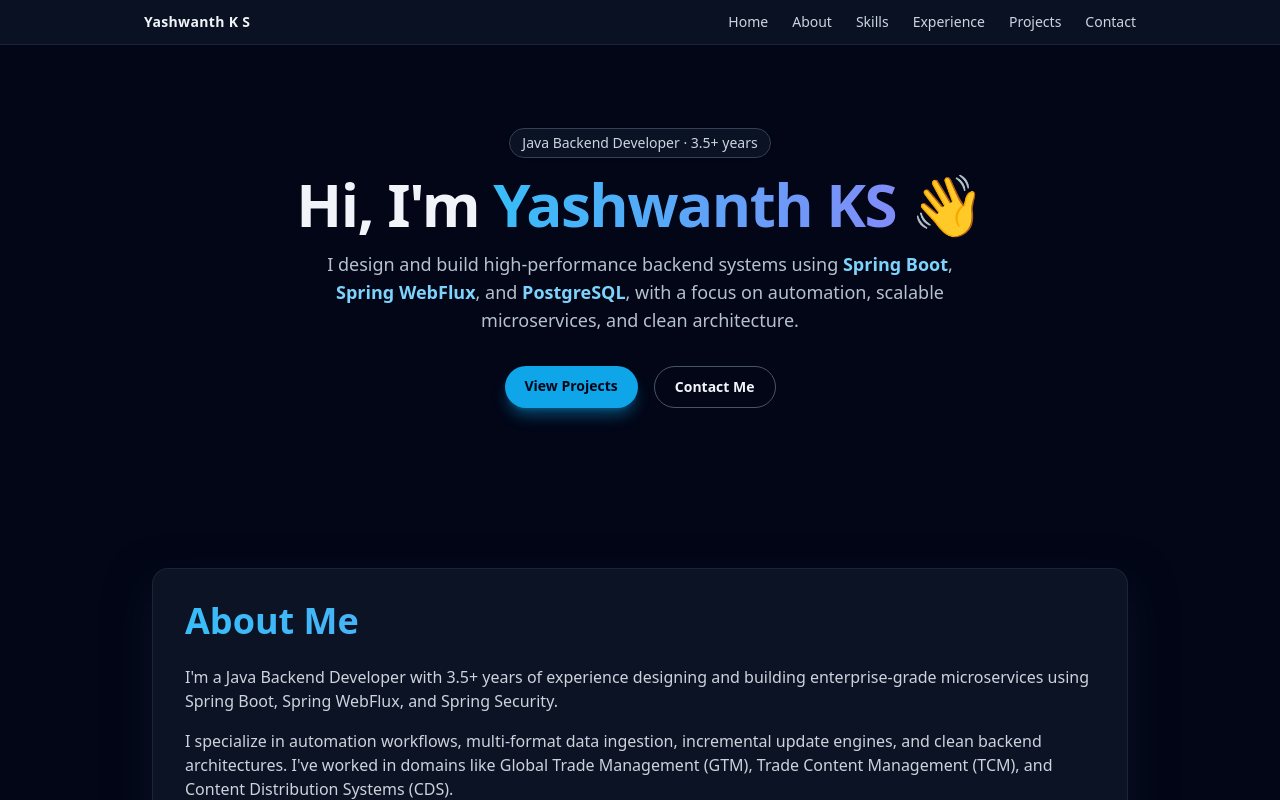
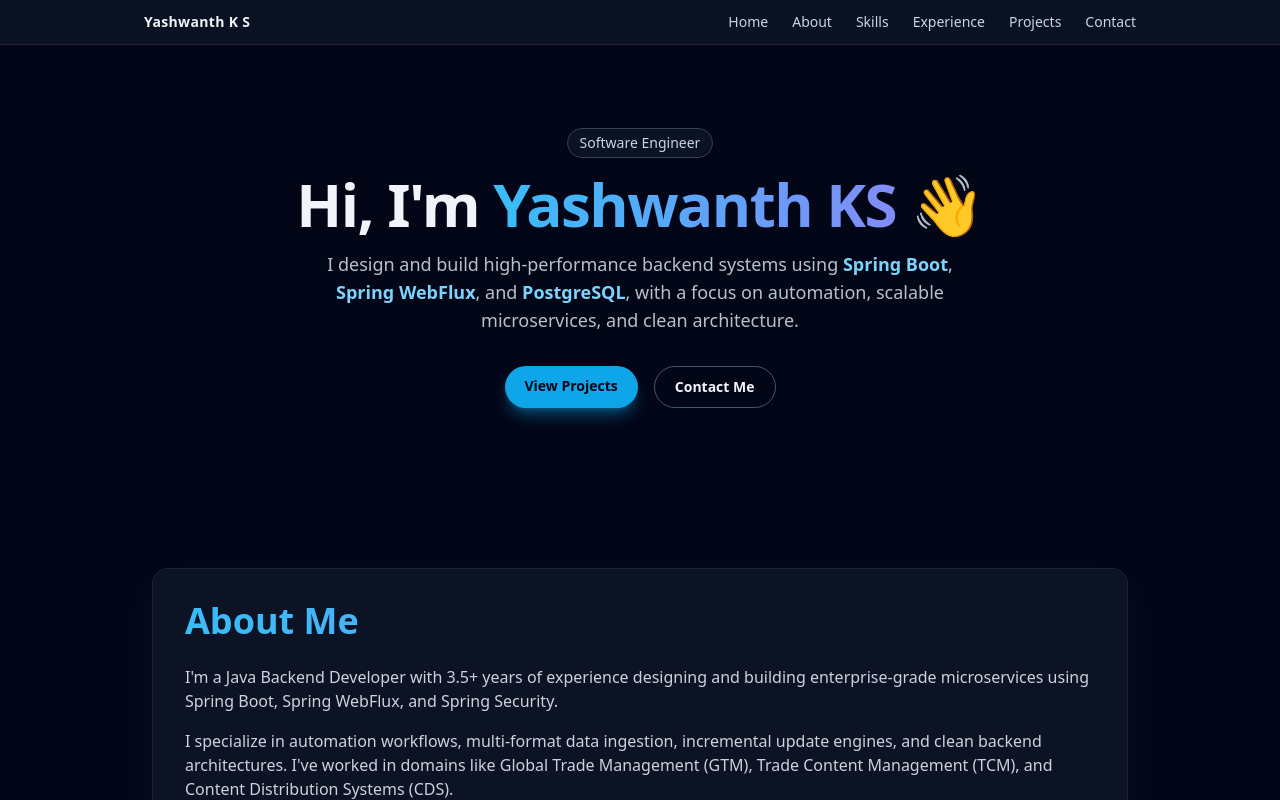
Before and after one commit to yashwanthks1/yashwanthks1.github.io, a Next.js app: page / in a window 1280 px wide. Shown: the top 800 px of the page. Built offline with nearby package versions, Linux system fonts and the light colour scheme.

Commit message:
heading name changed....
heading name changed....

```diff
--- a/src/app/page.tsx
+++ b/src/app/page.tsx
@@ -22,7 +22,7 @@ export default function HomePage() {
           className="text-center"
         >
           <p className="inline-flex items-center rounded-full border border-slate-700 bg-bg-soft/70 px-3 py-1 text-xs sm:text-sm text-slate-300 shadow">
-            Java Backend Developer · 3.5+ years
+            Software Engineer
           </p>
           <h1 className="mt-4 text-4xl sm:text-5xl md:text-6xl font-bold tracking-tight">
             Hi, I&apos;m{" "}
```
Also changed, not shown: 1 other file (tests, documents, lock files or other folders).
